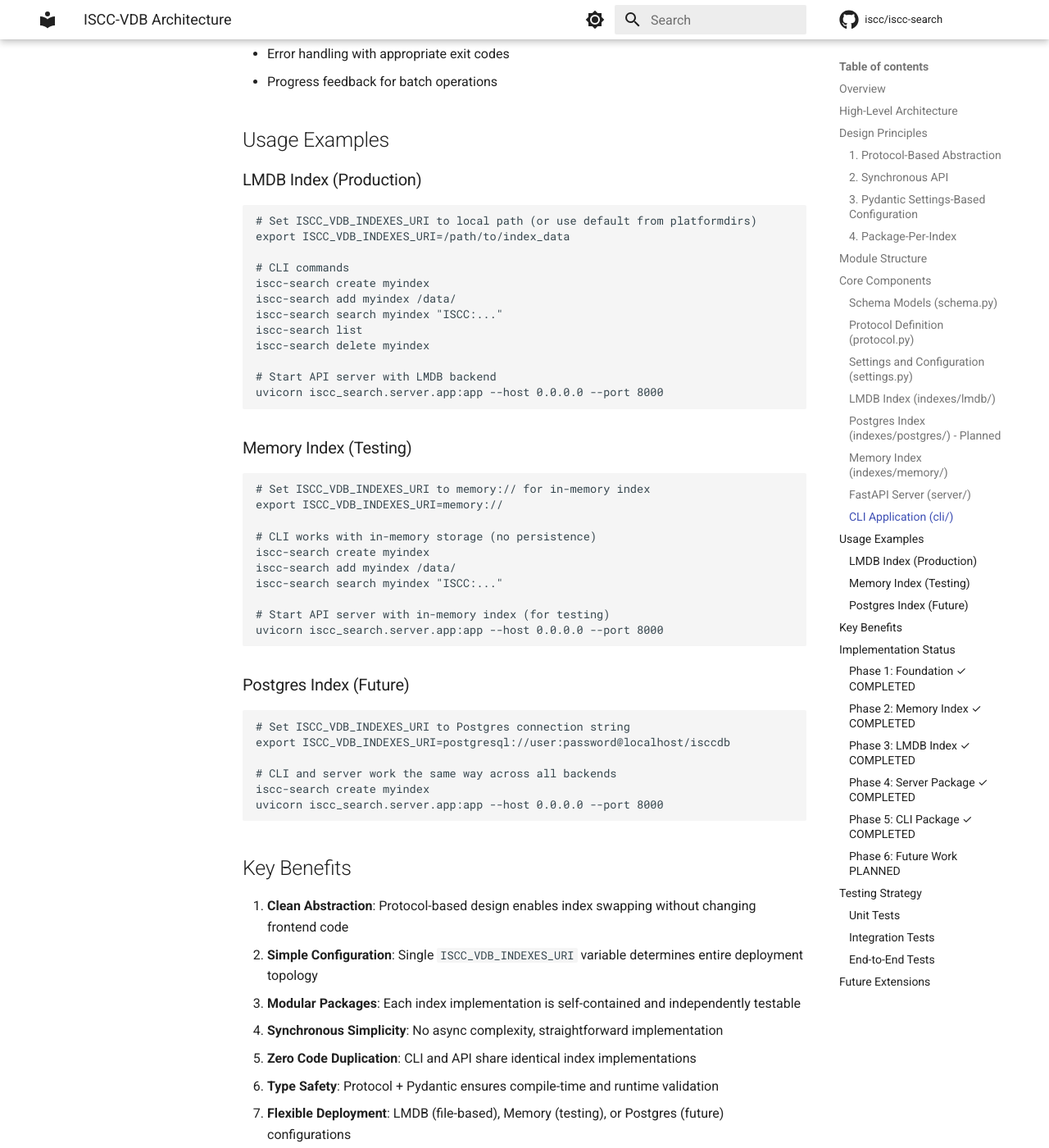
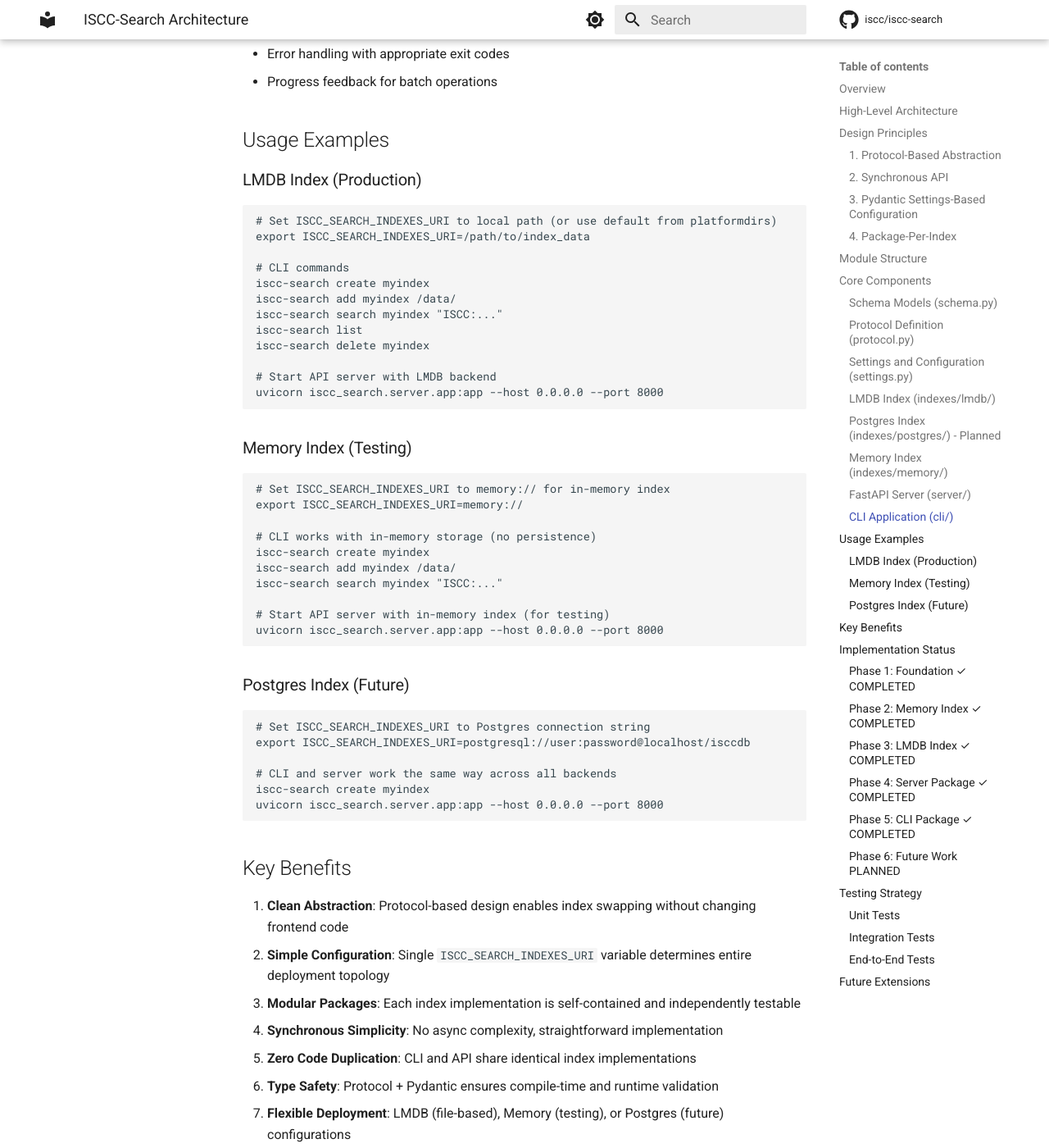
Before and after one commit to iscc/iscc-search, an MkDocs documentation site: the page built from docs/architecture.md, in a window 1280 px wide and 1400 px high, scrolled down 7609 px. Shown: the whole window at 82% size. Built offline with MkDocs 1.6.1 and Material for MkDocs 9.7.7, drawn with Linux system fonts in a browser that asks for light colours; comment, search, counter and statistics services are not loaded; some of the changed text lies outside the part shown.

Commit message:
refactor!: complete vdb to search rename with breaking API changes
BREAKING CHANGE: Complete rename from VDB to Search terminology with breaking changes to public APIs.

Class and variable renames:
- VdbSettings → SearchSettings
- vdb_settings → search_settings
- Environment prefix: ISCC_VDB_ → ISCC_SEARCH_

API and documentation updates:
- API title: "ISCC-VDB API" → "ISCC-Search API"
- Update all docstrings and module documentation
- Update OpenAPI specification
- Update architecture and spec documentation

Configuration:
- Remove unused devcontainer configuration
- Update git pre-commit hook paths

All 803 tests pass with 100% coverage.

Users must update:
- Environment variables: ISCC_VDB_INDEXES_URI → ISCC_SEARCH_INDEXES_URI
- Python imports: from iscc_search.settings import SearchSettings, search_settings
- Any external integrations expecting "ISCC-VDB API" title

````diff
--- a/docs/architecture.md
+++ b/docs/architecture.md
@@ -1,9 +1,9 @@
-# ISCC-VDB Architecture
+# ISCC-Search Architecture
 
 ## Overview
 
-ISCC-VDB implements a clean, protocol-based architecture that supports multiple index implementations through a
-unified interface. The system uses Python's `typing.Protocol` to define an index abstraction that enables both
+ISCC-Search implements a clean, protocol-based architecture that supports multiple index implementations through
+a unified interface. The system uses Python's `typing.Protocol` to define an index abstraction that enables both
 CLI and REST API frontends to work seamlessly with different storage implementations.
 
 **Current Implementation Status**:
@@ -100,19 +100,19 @@
 
 ### 3. Pydantic Settings-Based Configuration
 
-Single `ISCC_VDB_INDEXES_URI` environment variable determines index implementation:
+Single `ISCC_SEARCH_INDEXES_URI` environment variable determines index implementation:
 
-- **memory://**: `ISCC_VDB_INDEXES_URI=memory://` → MemoryIndex (in-memory, no persistence) **[IMPLEMENTED]**
-- **Directory path**: `ISCC_VDB_INDEXES_URI=/path/to/index_data` → LmdbIndexManager (file-based persistence)
+- **memory://**: `ISCC_SEARCH_INDEXES_URI=memory://` → MemoryIndex (in-memory, no persistence) **[IMPLEMENTED]**
+- **Directory path**: `ISCC_SEARCH_INDEXES_URI=/path/to/index_data` → LmdbIndexManager (file-based persistence)
     **[IMPLEMENTED]**
-- **Postgres DSN**: `ISCC_VDB_INDEXES_URI=postgresql://user:pass@host/db` → PostgresIndex **[PLANNED]**
+- **Postgres DSN**: `ISCC_SEARCH_INDEXES_URI=postgresql://user:pass@host/db` → PostgresIndex **[PLANNED]**
 - **Default**: Uses `platformdirs` to determine OS-appropriate user data directory → LmdbIndexManager
     **[IMPLEMENTED]**
 
 Configuration uses Pydantic Settings for:
 
 - Type validation and coercion
-- Environment variable loading with `ISCC_VDB_` prefix
+- Environment variable loading with `ISCC_SEARCH_` prefix
 - `.env` file support
 - Runtime override capability
 - Clear documentation of all settings
@@ -222,10 +222,10 @@
 
 ### Settings and Configuration (`settings.py`)
 
-**VdbSettings**: Pydantic settings class with:
+**SearchSettings**: Pydantic settings class with:
 
 - `indexes_uri` - Location for index data (path or DSN), defaults to OS user data directory
-- Environment variable support (`ISCC_VDB_` prefix)
+- Environment variable support (`ISCC_SEARCH_` prefix)
 - `.env` file support
 - `override()` method for runtime configuration changes
 
@@ -318,8 +318,8 @@
 ### LMDB Index (Production)
 
 ```bash
-# Set ISCC_VDB_INDEXES_URI to local path (or use default from platformdirs)
-export ISCC_VDB_INDEXES_URI=/path/to/index_data
+# Set ISCC_SEARCH_INDEXES_URI to local path (or use default from platformdirs)
+export ISCC_SEARCH_INDEXES_URI=/path/to/index_data
 
 # CLI commands
 iscc-search create myindex
@@ -335,8 +335,8 @@
 ### Memory Index (Testing)
 
 ```bash
-# Set ISCC_VDB_INDEXES_URI to memory:// for in-memory index
-export ISCC_VDB_INDEXES_URI=memory://
+# Set ISCC_SEARCH_INDEXES_URI to memory:// for in-memory index
+export ISCC_SEARCH_INDEXES_URI=memory://
 
 # CLI works with in-memory storage (no persistence)
 iscc-search create myindex
@@ -350,8 +350,8 @@
 ### Postgres Index (Future)
 
 ```bash
-# Set ISCC_VDB_INDEXES_URI to Postgres connection string
-export ISCC_VDB_INDEXES_URI=postgresql://user:password@localhost/isccdb
+# Set ISCC_SEARCH_INDEXES_URI to Postgres connection string
+export ISCC_SEARCH_INDEXES_URI=postgresql://user:password@localhost/isccdb
 
 # CLI and server work the same way across all backends
 iscc-search create myindex
@@ -361,7 +361,7 @@
 ## Key Benefits
 
 1. **Clean Abstraction**: Protocol-based design enables index swapping without changing frontend code
-2. **Simple Configuration**: Single `ISCC_VDB_INDEXES_URI` variable determines entire deployment topology
+2. **Simple Configuration**: Single `ISCC_SEARCH_INDEXES_URI` variable determines entire deployment topology
 3. **Modular Packages**: Each index implementation is self-contained and independently testable
 4. **Synchronous Simplicity**: No async complexity, straightforward implementation
 5. **Zero Code Duplication**: CLI and API share identical index implementations
--- a/iscc_search/__init__.py
+++ b/iscc_search/__init__.py
@@ -8,9 +8,9 @@
 __version__ = metadata.version(__package_name__)
 dirs = PlatformDirs(appname=__package_name__, appauthor=__author__)
 
-from iscc_search.settings import VdbSettings, vdb_settings  # noqa: E402
+from iscc_search.settings import SearchSettings, search_settings  # noqa: E402
 from iscc_search.nphd import NphdIndex  # noqa: E402
 from iscc_search.unit import UnitIndex  # noqa: E402
 from iscc_search.instance import InstanceIndex  # noqa: E402
 
-__all__ = ["NphdIndex", "UnitIndex", "InstanceIndex", "VdbSettings", "vdb_settings"]
+__all__ = ["NphdIndex", "UnitIndex", "InstanceIndex", "SearchSettings", "search_settings"]
````
Also changed, not shown: other parts of docs/architecture.md (+1 -1 lines), CLAUDE.md (+4 -4 lines), README.md (+2 -2 lines), docs/spec.md (+2 -2 lines), 13 other files.
